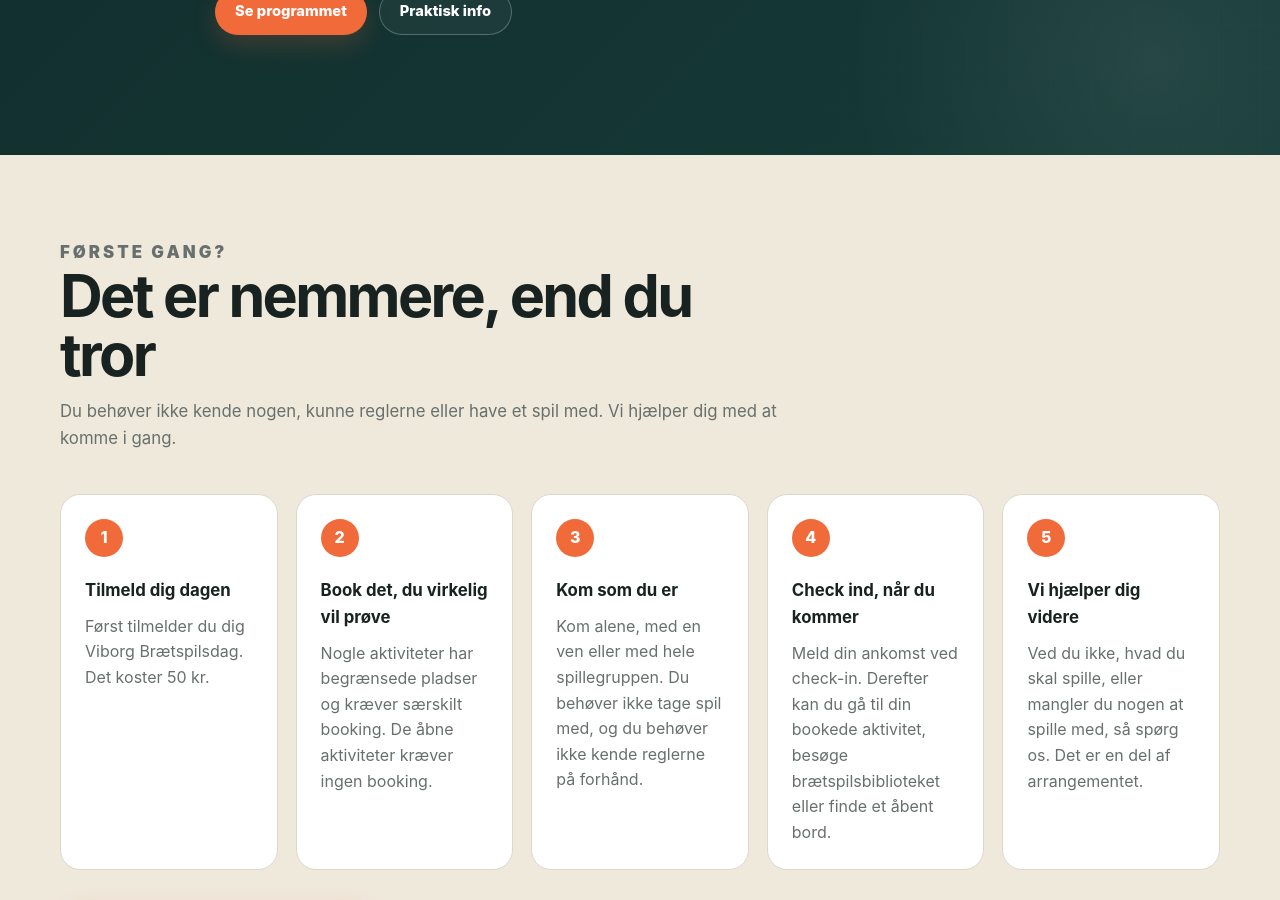
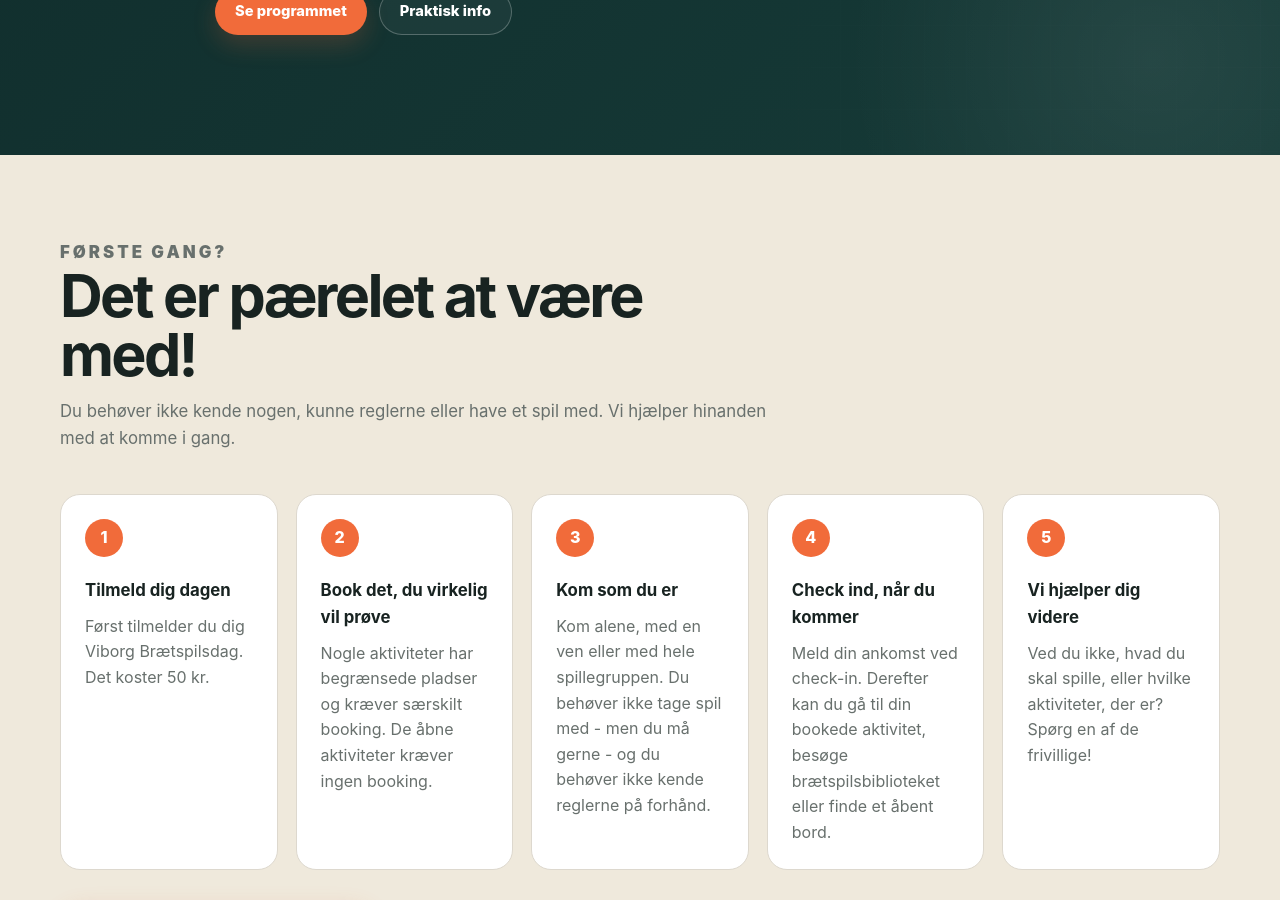
Before and after one commit to Andrejao/spilex, a Jekyll site: the page built from index.html, in a window 1280 px wide and 900 px high, scrolled down 597 px. Built offline with Jekyll 4.4.1, drawn with Linux system fonts in a browser that asks for light colours.

Commit message:
Update index.html

```diff
--- a/index.html
+++ b/index.html
@@ -41,11 +41,11 @@ description: En hel dag med hygge og fællesskab i Viborg.
 
     <div class="section-heading">
       <p class="eyebrow">Første gang?</p>
-      <h2>Det er nemmere, end du tror</h2>
+      <h2>Det er pærelet at være med!</h2>
 
       <p>
         Du behøver ikke kende nogen, kunne reglerne eller have et spil med.
-        Vi hjælper dig med at komme i gang.
+        Vi hjælper hinanden med at komme i gang.
       </p>
     </div>
 
@@ -78,7 +78,7 @@ description: En hel dag med hygge og fællesskab i Viborg.
           <h3>Kom som du er</h3>
           <p>
             Kom alene, med en ven eller med hele spillegruppen. Du behøver ikke
-            tage spil med, og du behøver ikke kende reglerne på forhånd.
+            tage spil med - men du må gerne - og du behøver ikke kende reglerne på forhånd.
           </p>
         </div>
       </div>
@@ -99,8 +99,7 @@ description: En hel dag med hygge og fællesskab i Viborg.
         <div>
           <h3>Vi hjælper dig videre</h3>
           <p>
-            Ved du ikke, hvad du skal spille, eller mangler du nogen at spille
-            med, så spørg os. Det er en del af arrangementet.
+            Ved du ikke, hvad du skal spille, eller hvilke aktiviteter, der er? Spørg en af de frivillige!
           </p>
         </div>
       </div>
```
